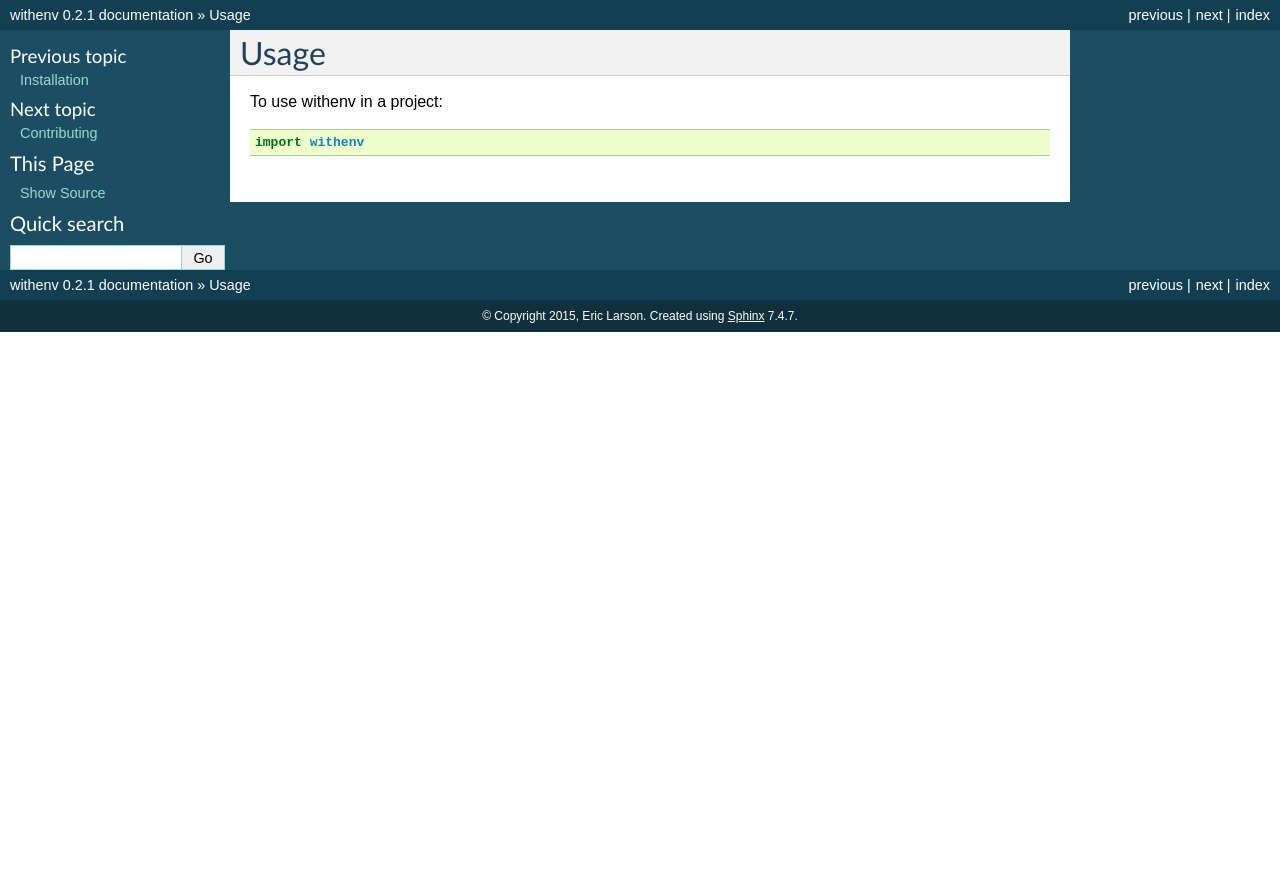
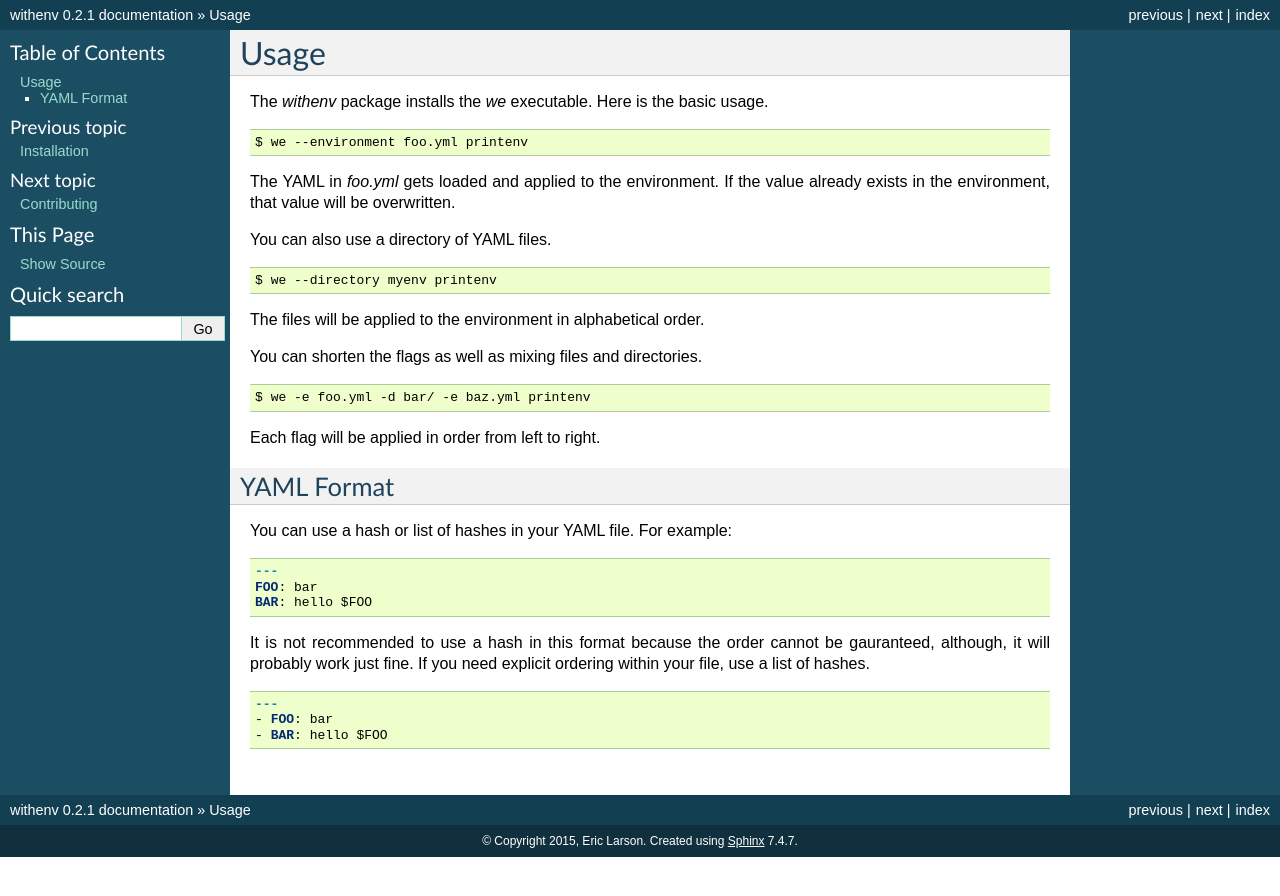
Before and after one commit to ionrock/withenv, a Sphinx documentation site: the page built from docs/usage.rst, in a window 1280 px wide. Shown: the top 896 px of the page. Built offline with Sphinx 7.4.7, drawn with Linux system fonts in a browser that asks for light colours.

```diff
--- a/docs/installation.rst
+++ b/docs/installation.rst
@@ -10,3 +10,6 @@ Or, if you have virtualenvwrapper installed::
 
     $ mkvirtualenv withenv
     $ pip install withenv
+
+
+This will install the `we` command line tool.
--- a/docs/usage.rst
+++ b/docs/usage.rst
@@ -1,7 +1,54 @@
-========
-Usage
-========
+=======
+ Usage
+=======
 
-To use withenv in a project::
+The `withenv` package installs the `we` executable. Here is the basic
+usage.
 
-    import withenv
+
+.. code-block:: bash
+
+   $ we --environment foo.yml printenv
+
+The YAML in `foo.yml` gets loaded and applied to the environment. If
+the value already exists in the environment, that value will be
+overwritten.
+
+You can also use a directory of YAML files.
+
+.. code-block:: bash
+
+   $ we --directory myenv printenv
+
+The files will be applied to the environment in alphabetical order.
+
+You can shorten the flags as well as mixing files and directories.
+
+.. code-block:: bash
+
+   $ we -e foo.yml -d bar/ -e baz.yml printenv
+
+Each flag will be applied in order from left to right.
+
+
+YAML Format
+===========
+
+You can use a hash or list of hashes in your YAML file. For example:
+
+.. code-block:: yaml
+
+   ---
+   FOO: bar
+   BAR: hello $FOO
+
+It is not recommended to use a hash in this format because the order
+cannot be gauranteed, although, it will probably work just fine. If
+you need explicit ordering within your file, use a list of hashes.
+
+
+.. code-block:: yaml
+
+   ---
+   - FOO: bar
+   - BAR: hello $FOO
```
Also changed, not shown: README.rst (+4 -35 lines).
